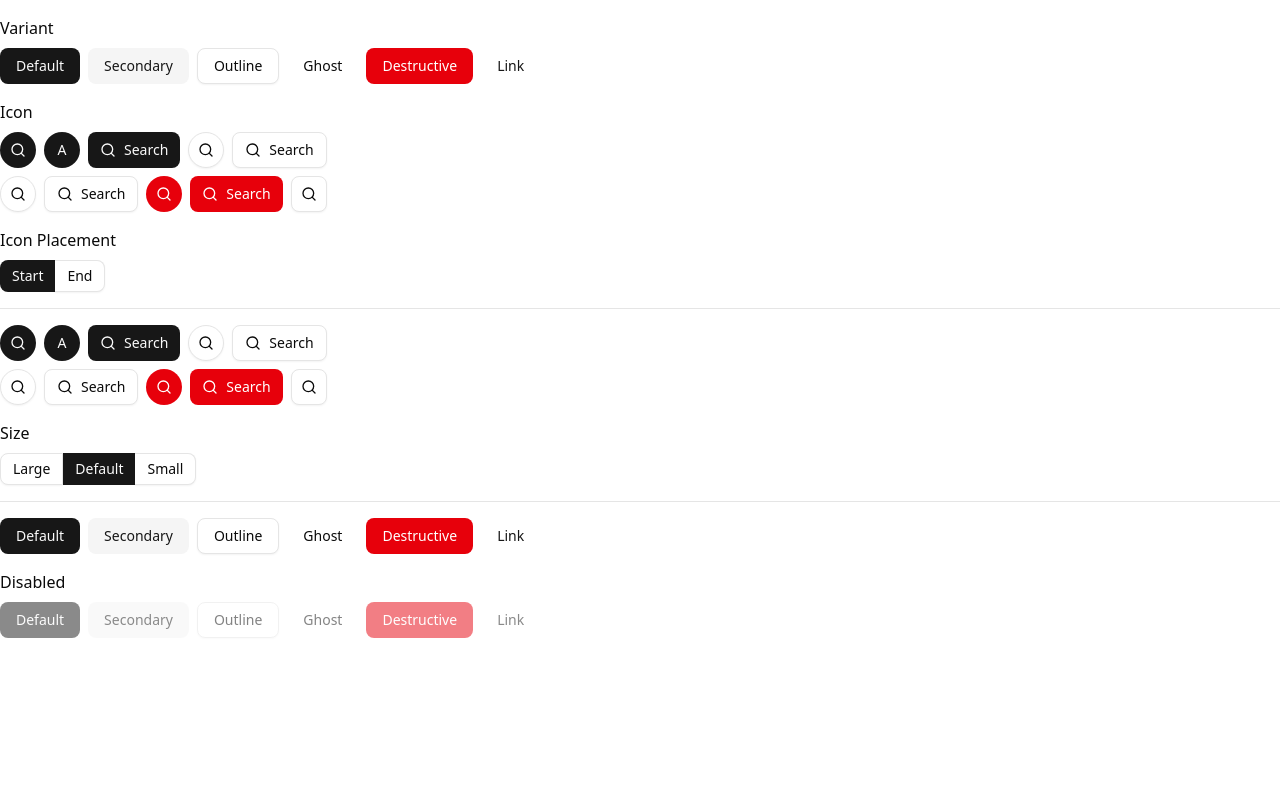
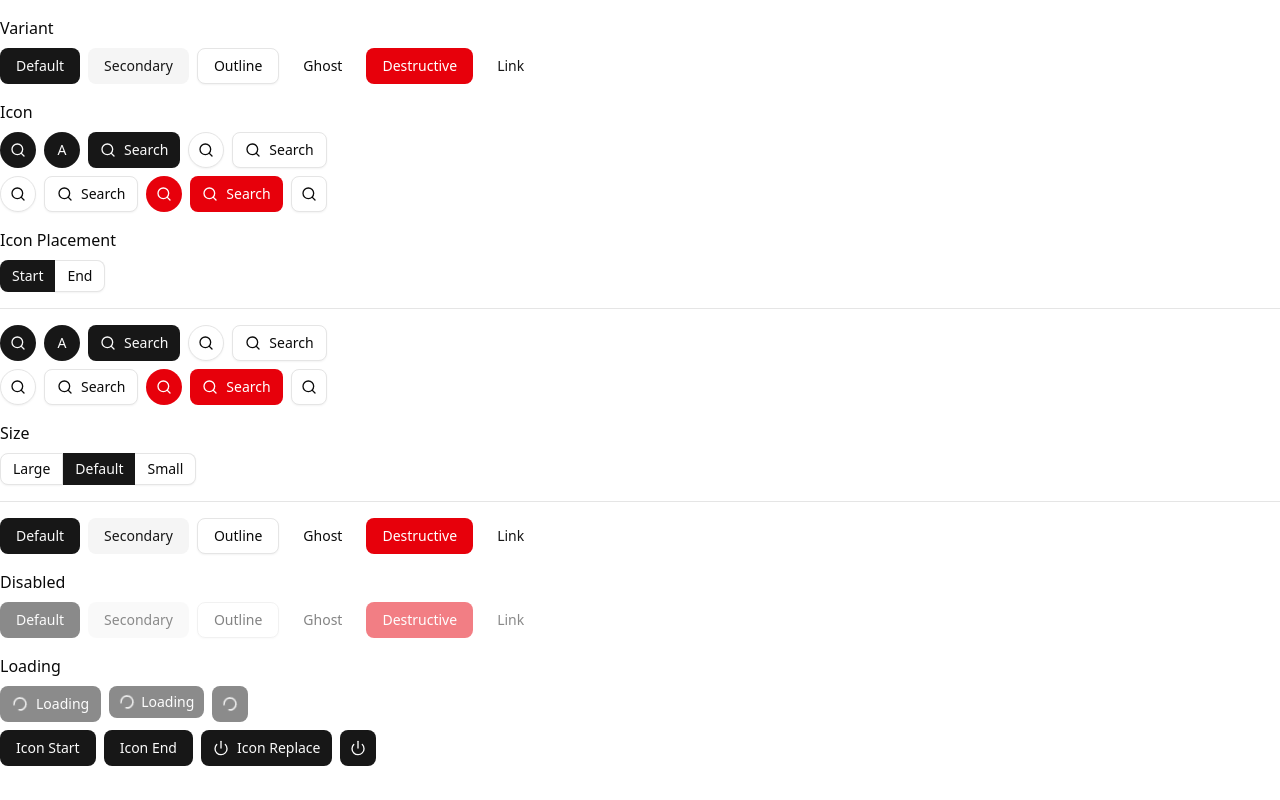
Before and after one commit to Sam1Dz/sam-next-fe, a Next.js app: page /components/general/button in a window 1280 px wide. Built offline with nearby package versions, Linux system fonts and the light colour scheme.

Commit message:
Add button loading state

```diff
--- a/src/app/components/general/button/page.tsx
+++ b/src/app/components/general/button/page.tsx
@@ -2,6 +2,7 @@ import {
   ButtonDisabled,
   ButtonIcon,
   ButtonIconPlacement,
+  ButtonLoading,
   ButtonSize,
   ButtonVariant,
 } from '~/view/components/general/button';
@@ -14,6 +15,7 @@ export default function Page() {
       <ButtonIconPlacement />
       <ButtonSize />
       <ButtonDisabled />
+      <ButtonLoading />
     </div>
   );
 }
--- a/src/components/ui/button/index.tsx
+++ b/src/components/ui/button/index.tsx
@@ -7,6 +7,7 @@ import {
   Button as CoreButton,
   buttonVariants,
 } from '~/components/ui/core/button';
+import { Spinner } from '~/components/ui/core/spinner';
 import { cn } from '~/lib/utils';
 
 type CoreButtonProps = typeof CoreButton;
@@ -18,29 +19,34 @@ export interface ButtonProps extends Omit<
 > {
   icon?: React.ReactNode;
   iconPlacement?: 'start' | 'end';
+  loading?: boolean;
   size?: Exclude<ButtonVariants['size'], 'icon' | 'icon-sm' | 'icon-lg'>;
 }
 
 /**
  * An enhanced button component that wraps the core button.
  * Automates icon sizing logic when only an icon is present and handles icon placement.
- * Also manages distinct disabled states with specific hover behaviors.
+ * Also manages distinct disabled states with specific hover behaviors and loading states.
  *
  * @param props - The extended button props.
  * @param props.icon - An optional icon element to display within the button.
  * @param props.iconPlacement - Position of the icon relative to children ('start' or 'end'). Defaults to 'start'.
+ * @param props.loading - Whether the button is in a loading state. Replaces icon with spinner and disables button.
  * @param props.size - The size of the button. Defaults to the context size or 'default'.
  * @param props.variant - The visual variant of the button. Defaults to 'default'.
  * @param props.children - The content of the button.
- * @returns The enhanced button component with automatic icon and state handling.
+ * @returns The enhanced button component with automatic icon, loading, and state handling.
  */
 function Button({
   icon,
+  loading,
   iconPlacement = 'start',
   size: propSize,
   variant = 'default',
   ...props
 }: ButtonProps) {
+  const currentIcon = loading ? <Spinner /> : icon;
+
   const groupContext = useButtonGroup();
   const size = propSize ?? groupContext?.size;
 
@@ -75,7 +81,7 @@ function Button({
    * @returns The resolved size string for the CoreButton.
    */
   const getSize = (): ButtonVariants['size'] => {
-    if (!icon || props.children) return size;
+    if ((!icon && !loading) || props.children) return size;
 
     switch (size) {
       case 'sm':
@@ -99,12 +105,13 @@ function Button({
         getDisabledHoverClass(variant),
         props.className,
       )}
+      disabled={props.disabled || loading}
       size={getSize()}
       variant={variant}
     >
-      {iconPlacement === 'start' && icon}
+      {(iconPlacement === 'start' || !props.children) && currentIcon}
       {props.children}
-      {iconPlacement === 'end' && icon}
+      {iconPlacement === 'end' && props.children && currentIcon}
     </CoreButton>
   );
 }
--- /dev/null
+++ b/src/components/ui/core/spinner.tsx
@@ -0,0 +1,24 @@
+import { Loader2Icon } from 'lucide-react';
+
+import { cn } from '~/lib/utils';
+
+/**
+ * A loading spinner component based on Lucide's Loader2 icon.
+ * Features a standard spinning animation.
+ *
+ * @param props - The component props.
+ * @param props.className - Additional CSS classes to apply to the spinner.
+ * @returns A spinning loader icon.
+ */
+function Spinner({ className, ...props }: React.ComponentProps<'svg'>) {
+  return (
+    <Loader2Icon
+      aria-label="Loading"
+      className={cn('size-4 animate-spin', className)}
+      role="status"
+      {...props}
+    />
+  );
+}
+
+export { Spinner };
--- a/src/view/components/general/button/index.tsx
+++ b/src/view/components/general/button/index.tsx
@@ -1,6 +1,7 @@
 import { ButtonDisabled } from './disabled';
 import { ButtonIcon } from './icon';
 import { ButtonIconPlacement } from './icon-placement';
+import { ButtonLoading } from './loading';
 import { ButtonSize } from './size';
 import { ButtonVariant } from './variant';
 
@@ -8,6 +9,7 @@ export {
   ButtonDisabled,
   ButtonIcon,
   ButtonIconPlacement,
+  ButtonLoading,
   ButtonSize,
   ButtonVariant,
 };
--- /dev/null
+++ b/src/view/components/general/button/loading.tsx
@@ -0,0 +1,43 @@
+'use client';
+
+import { Power } from 'lucide-react';
+import React from 'react';
+
+import { Button } from '~/components/ui/button';
+
+export function ButtonLoading() {
+  const [isLoading, setIsLoading] = React.useState(false);
+
+  const handleClick = () => {
+    setIsLoading(true);
+
+    setTimeout(() => {
+      setIsLoading(false);
+    }, 2000);
+  };
+
+  return (
+    <div className="flex flex-col gap-2">
+      <p>Loading</p>
+      <div className="flex flex-row gap-2">
+        <Button loading>Loading</Button>
+        <Button loading size="sm">
+          Loading
+        </Button>
+        <Button loading />
+      </div>
+      <div className="flex flex-row gap-2">
+        <Button loading={isLoading} onClick={handleClick}>
+          Icon Start
+        </Button>
+        <Button iconPlacement="end" loading={isLoading} onClick={handleClick}>
+          Icon End
+        </Button>
+        <Button icon={<Power />} loading={isLoading} onClick={handleClick}>
+          Icon Replace
+        </Button>
+        <Button icon={<Power />} loading={isLoading} onClick={handleClick} />
+      </div>
+    </div>
+  );
+}
```
